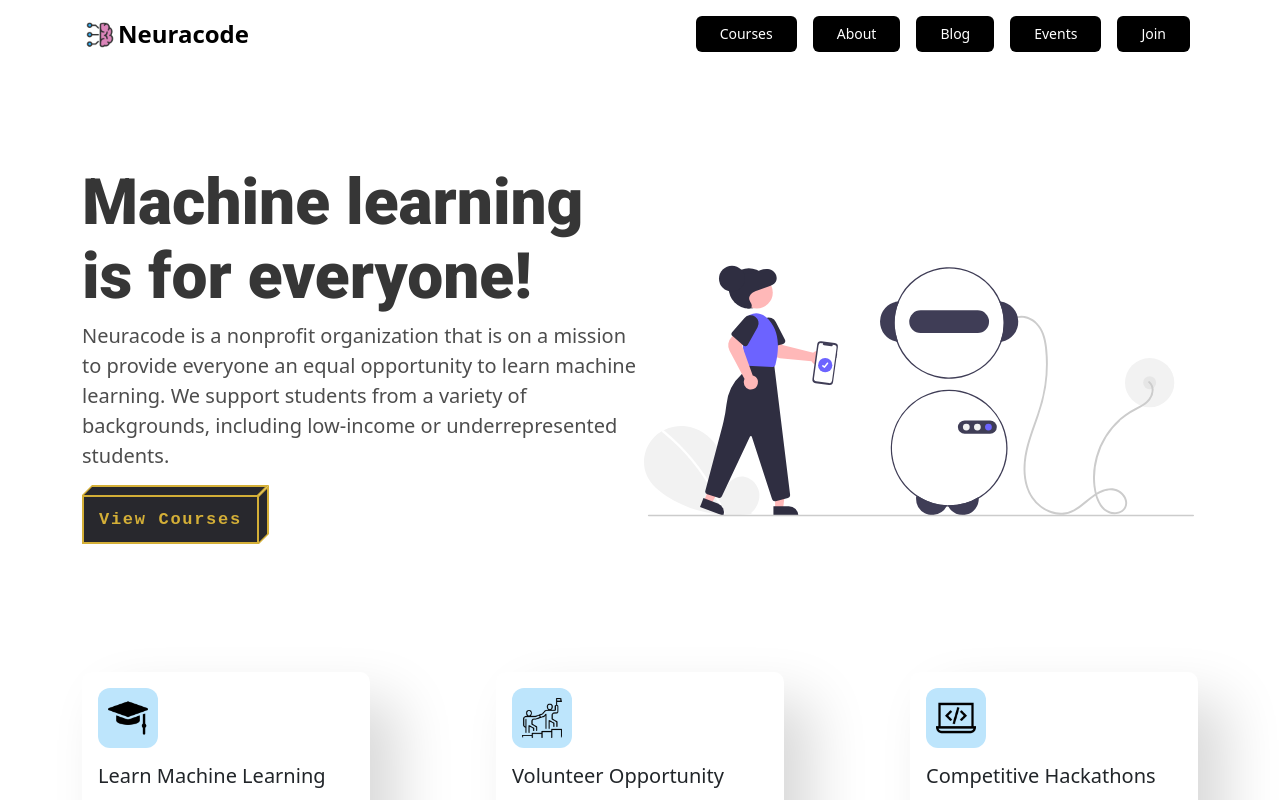
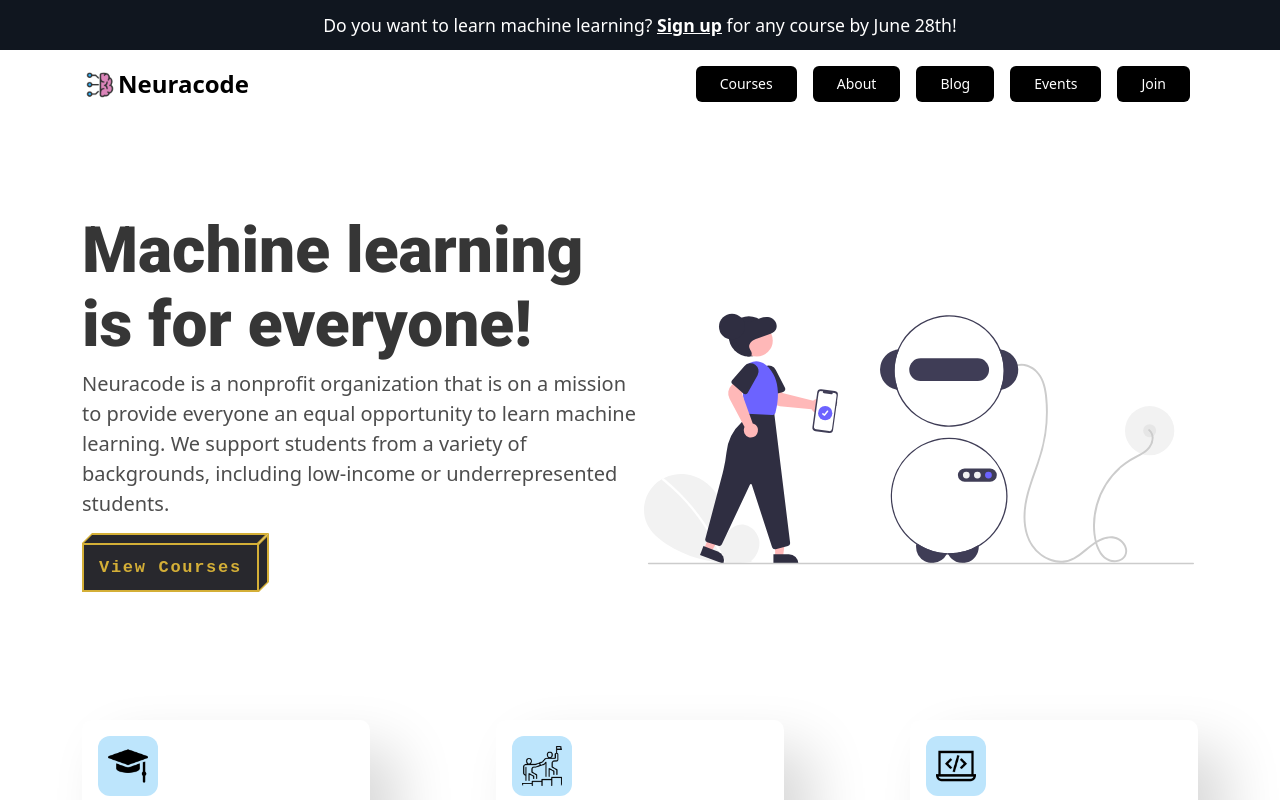
Before and after one commit to Neuracode/website, a Next.js app: page / in a window 1280 px wide. Shown: the top 800 px of the page. Built offline with nearby package versions, Linux system fonts and the light colour scheme.

Commit message:
Add top banner

```diff
--- a/components/MainNavbar.tsx
+++ b/components/MainNavbar.tsx
@@ -82,6 +82,7 @@ const MainNavbar: React.FC = () => {
                 id='navbar'
                 expand='lg'
                 expanded={expanded}
+                sticky='top'
             >
                 <Container>
                     <Link href='/' passHref={true}>
@@ -175,8 +176,8 @@ const MainNavbar: React.FC = () => {
                                     name='Events'
                                     options={[
                                         {
-                                            name: 'Hackathon',
-                                            href: '/events/hackathon',
+                                            name: 'Neurahacks',
+                                            href: '/events/neurahacks',
                                         },
                                     ]}
                                 />
--- a/pages/_app.tsx
+++ b/pages/_app.tsx
@@ -8,13 +8,14 @@ import Link from 'next/link';
 import AOS from 'aos';
 import 'aos/dist/aos.css';
 import React, { useEffect } from 'react';
+import Head from 'next/head';
 import { useRouter } from 'next/router';
-import Head from 'next/head';
 
 import * as ga from '../lib/ga';
 
 function MyApp({ Component, pageProps }: AppProps) {
     const router = useRouter();
+    const { asPath } = useRouter();
 
     useEffect(() => {
         const handleRouteChange = (url: string) => {
@@ -39,15 +40,24 @@ function MyApp({ Component, pageProps }: AppProps) {
 
     return (
         <>
+            {asPath === '/' ? (
+                <div className='banner'>
+                    <div>
+                        Do you want to learn machine learning?{' '}
+                        <Link href='/courses/overview' passHref>
+                            <b className='text-decoration-underline cursor-pointer'>
+                                Sign up
+                            </b>
+                        </Link>{' '}
+                        for any course by June 28th!
+                    </div>
+                </div>
+            ) : null}
+
             <MainNavbar />
             <Component {...pageProps} />
             <footer>
                 <Container className='w-100'>
-                    {/* <p>
-                        We&apos;re on a mission to democratize machine learning!
-                        Support the mission by donating or applying for an
-                        internship.
-                    </p> */}
                     <div>
                         <Row>
                             <Col>
@@ -84,12 +94,15 @@ function MyApp({ Component, pageProps }: AppProps) {
                                                 Latest Blogs
                                             </p>
                                         </Link>
-                                        <Link href='/events/hackathon' passHref>
+                                        <Link
+                                            href='/events/neurahacks'
+                                            passHref
+                                        >
                                             <p
                                                 role='button'
                                                 className='footerLink'
                                             >
-                                                Hackathon (Coming Soon)
+                                                Neurahacks (Coming Soon)
                                             </p>
                                         </Link>
                                         <Link
@@ -222,11 +235,11 @@ function MyApp({ Component, pageProps }: AppProps) {
                     <hr />
                     <p>
                         <div className='d-flex flex-row justify-content-between'>
-                        <span>
-                            Copyright &copy; {new Date().getFullYear()}{' '}
-                            Neuracode. All rights reserved.
-                        </span>
-                        <span>EIN: 88-1756778</span>
+                            <span>
+                                Copyright &copy; {new Date().getFullYear()}{' '}
+                                Neuracode. All rights reserved.
+                            </span>
+                            <span>EIN: 88-1756778</span>
                         </div>
                     </p>
                 </Container>
--- a/pages/events/hackathon.tsx
+++ b/pages/events/neurahacks.tsx
@@ -2,13 +2,13 @@ import React from 'react';
 import { Container } from 'react-bootstrap';
 import styles from '../../styles/Events.module.css';
 
-const hackathon: React.FC = ({}) => {
+const neurahacks: React.FC = ({}) => {
     return (
         <Container className='vh-100'>
-            <h1 className={styles.title}>Hackathon</h1>
+            <h1 className={styles.title}>Neurahacks</h1>
             <p>Coming soon...</p>
         </Container>
     );
 };
 
-export default hackathon;
+export default neurahacks;
--- a/pages/index.tsx
+++ b/pages/index.tsx
@@ -45,7 +45,7 @@ const Home: NextPage = () => {
                 />
                 <meta
                     name='keywords'
-                    content='neuracode, nonprofit, non-profit, 501(c)(3), 501 c 3, 501c3, neura code, educate, education, low-income, low income, underrepresented students, student led, student-led, machine learning, high school, programming, coding, computer science, cs, intro to machine learning, intro to python, intermediate python, Intermediate Scikit-Learn, Intermediate Keras, Intermediate Tensorflow, scikit-learn, keras, tensorflow, GitHub, LinkedIn, Discord, Email, python, ai, ml, ai enthusiast, artificial intelligence, neural networks, azam ahmed, united states, neuracode global, new jersey, nj, neuracode.org, neural, ann, cnn, rnn, artificial neural network, convolutional neural network, recurrent neural network, nn, supervised learning, unsupervised learning, reinforcement learning, regression, classification, decision trees, random forests, gan, generative, generative adversarial networks, deep learning, azam, ahmed, azam ahmed president'
+                    content='neuracode, nonprofit, non-profit, 501(c)(3), 501 c 3, 501c3, neura code, educate, education, low-income, low income, underrepresented students, student led, student-led, machine learning, high school, programming, coding, computer science, cs, intro to machine learning, intro to python, intermediate python, Intermediate Scikit-Learn, Intermediate Keras, Intermediate Tensorflow, scikit-learn, keras, tensorflow, GitHub, LinkedIn, Discord, Email, python, ai, ml, ai enthusiast, artificial intelligence, neural networks, azam ahmed, united states, neuracode global, new jersey, nj, neuracode.org, neural, ann, cnn, rnn, artificial neural network, convolutional neural network, recurrent neural network, nn, supervised learning, unsupervised learning, reinforcement learning, regression, classification, decision trees, random forests, gan, generative, generative adversarial networks, deep learning, azam, ahmed, azam ahmed president, machine learning classes, machine learning tutoring, coding classes, programming classes'
                 />
                 <meta name='robots' content='index, follow' />
                 <meta
@@ -339,24 +339,23 @@ const Home: NextPage = () => {
                             </Accordion.Item>
                             <Accordion.Item eventKey='1'>
                                 <Accordion.Header>
-                                    Is Neuracode a non-profit?
+                                    Is Neuracode a nonprofit?
                                 </Accordion.Header>
                                 <Accordion.Body>
-                                    Yes, we are a non-profit and a completely
-                                    student-run organization.
+                                    Yes, we are a student-run 501(c)(3) nonprofit organization.
                                 </Accordion.Body>
                             </Accordion.Item>
                             <Accordion.Item eventKey='2'>
                                 <Accordion.Header>
-                                    Will interns or tutors earn volunteer hours?
+                                    Will volunteers earn volunteer hours?
                                 </Accordion.Header>
                                 <Accordion.Body>
-                                    Yes, tutors will earn the number of
+                                    Yes. Tutors will earn the number of
                                     volunteer hours they stay each class and an
                                     additional volunteer hour for getting used
                                     to the new system. Every presentation
-                                    created by a tutor will earn a 4 volunteer
-                                    hours.
+                                    created by a tutor will earn 4 volunteer
+                                    hours. The number of volunteer hours earned by students in other positions will be calculated based on the position they are in.
                                 </Accordion.Body>
                             </Accordion.Item>
                             <Accordion.Item eventKey='3'>
@@ -364,7 +363,7 @@ const Home: NextPage = () => {
                                     How will I attend the course?
                                 </Accordion.Header>
                                 <Accordion.Body>
-                                    Classes will take place online over Zoom and
+                                    Classes will take place online over Zoom, and
                                     the link to the meeting will be sent to you
                                     via email when you sign up for the course.
                                 </Accordion.Body>
--- a/styles/globals.css
+++ b/styles/globals.css
@@ -5,7 +5,6 @@
 html,
 body {
     padding: 0;
-    padding-top: 35px;
     margin: 0;
     font-family: -apple-system, BlinkMacSystemFont, Segoe UI, Roboto, Oxygen,
         Ubuntu, Cantarell, Fira Sans, Droid Sans, Helvetica Neue, sans-serif;
@@ -23,7 +22,6 @@ a {
 #navbar {
     background-color: transparent !important;
     backdrop-filter: blur(10px);
-    position: fixed;
     top: 0;
     z-index: 10;
     width: 100%;
@@ -76,3 +74,21 @@ footer {
     justify-content: center;
     font-weight: 100;
 }
+
+.banner {
+    height: 50px;
+    width: 100%;
+    background-color: #10161f;
+    display: flex;
+    white-space: pre-wrap;
+    align-items: center;
+    justify-content: center;
+    color: white;
+    font-size: 1.1rem;
+}
+
+@media screen and (max-width: 768px) {
+    .banner {
+        display: none;
+    }
+}
```
